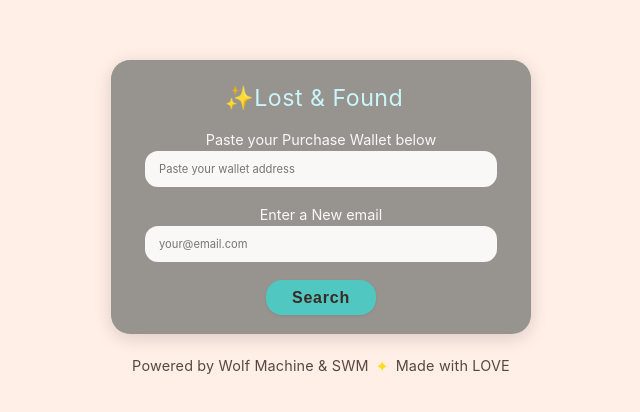
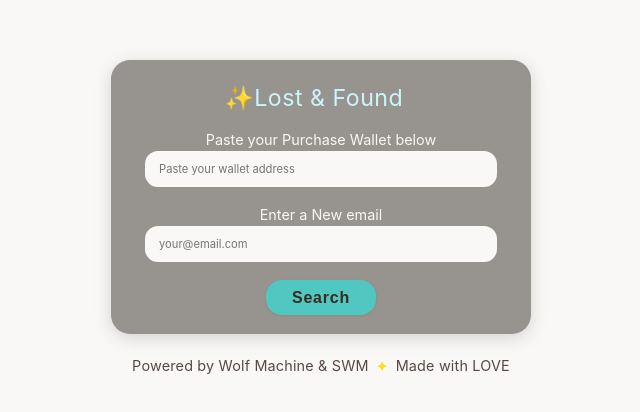
Before and after one commit to SeptemberWolfMusic/higher-places-privy-login, a plain HTML site: page lost-and-found.html in a window 1280 px wide. Shown: the part 182-594 px from the top of the page, without its empty margins (319-959 px from the left). Drawn offline with Linux system fonts and the light colour scheme.

Commit message:
Update lost-and-found.html

```diff
--- a/lost-and-found.html
+++ b/lost-and-found.html
@@ -8,7 +8,7 @@
     html, body {
       height: 100%;
       margin: 0;
-      background: #FFEFE7;
+      background: #FAF7F7;
     }
     body {
       display: flex;
```
